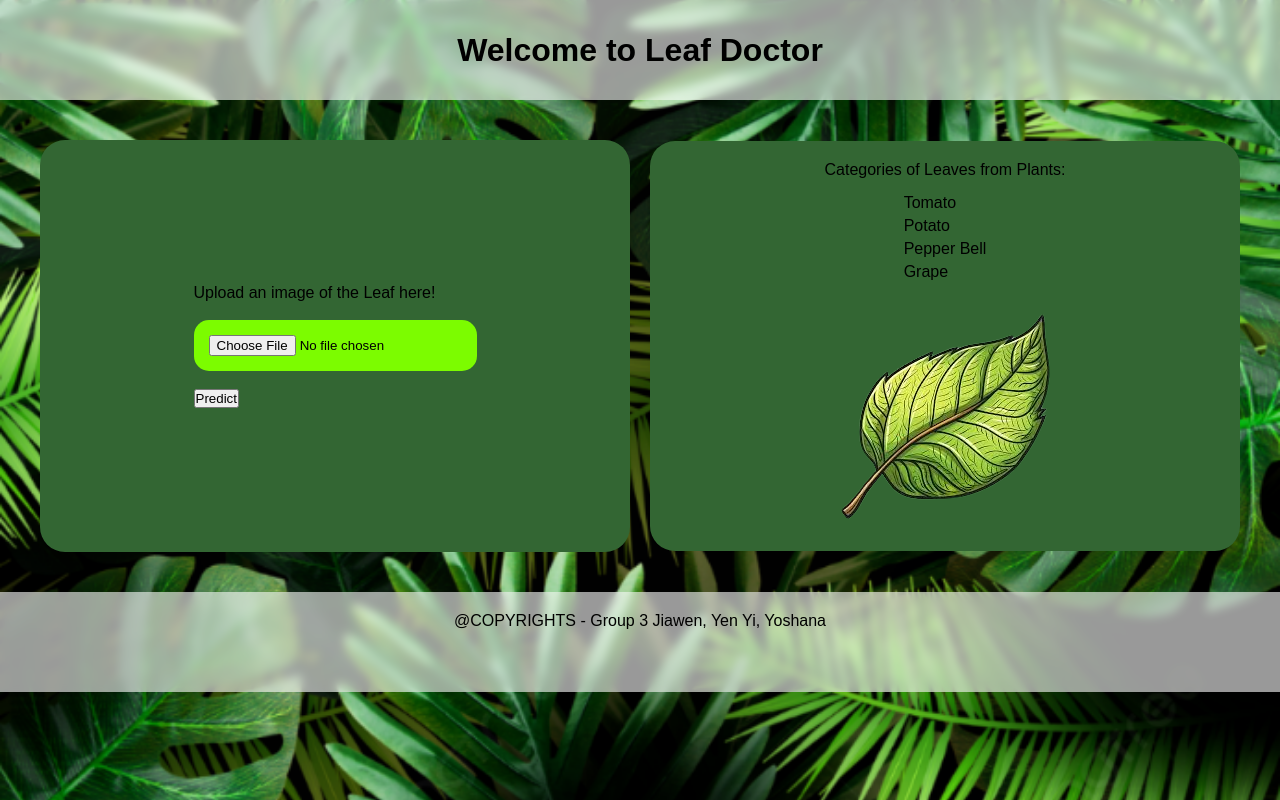
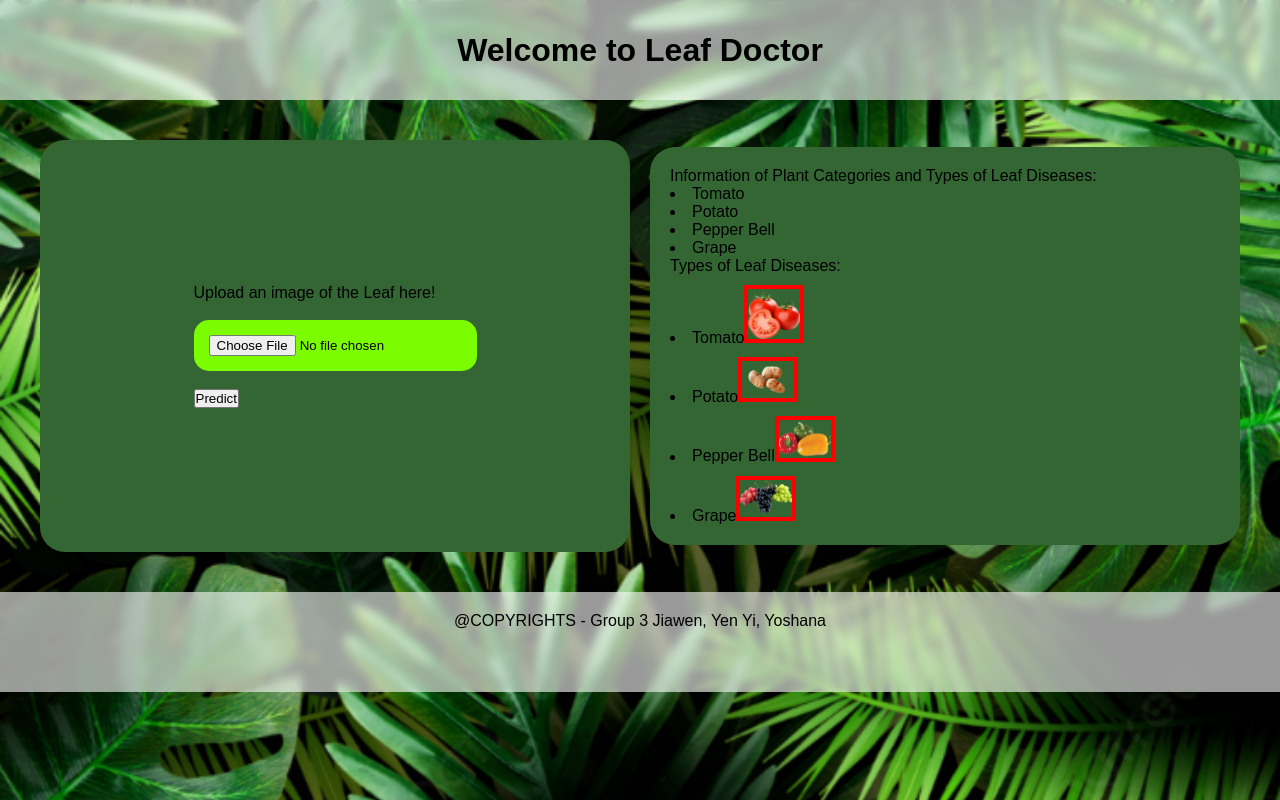
Before and after one commit to Yoshana18/Group3_PlantDisease, a Flask app: page / in a window 1280 px wide. Run offline with Flask 3, Linux system fonts and the light colour scheme.

Commit message:
a lot of changes

```diff
--- /dev/null
+++ b/templates/CSS/index.css
@@ -0,0 +1,120 @@
+* {
+        margin: 0px; padding: 0; box-sizing: border-box; }
+
+body {
+    width: 100%; margin: auto; font-family: Arial, sans-serif;
+    background: url('../image/Background.png') no-repeat center center fixed;
+    background-size: cover; }
+
+h1, .grid_3 {
+    background: rgba(255, 255, 255, 0.6); /* Light transparency */
+    backdrop-filter: blur(5px); /* Softens the background */
+    padding: 20px; text-align: center;
+    color: black; justify-content: center;}
+
+h1 {
+    display: flex; justify-content: center; align-items: center;
+    padding: 20px; color: black; text-align: center; }
+
+.Main_Container {
+    display: grid; grid-template-rows: 100px auto 100px; }
+
+/* Grid 2 - Main Content */
+.grid_2 {
+    display: flex; justify-content: space-between; align-items: center;
+    gap: 20px; padding: 40px; }
+
+/* Form container */
+.grid_2A {
+    display: flex; flex-direction: column; align-items: center;
+    justify-content: center; background-color: #336633; width: 50%;
+    height: 412px; padding: 20px; border-radius: 25px; }
+
+#imagePreview {
+    display: none; max-width: 300px; height: auto; border-radius: 4px;
+    padding: 5px; margin-top: 10px; }
+
+/* Categories Section */
+.grid_2B {
+    display: flex; flex-direction: column;
+    align-items: flex-start; /* Aligns content to the left */
+    background-color: #336633; width: 50%; padding: 20px;
+    border-radius: 25px;
+    justify-content: flex-start; /* Ensures the content starts at the top */ }
+
+ul {
+    text-decoration: none; list-style-type: none; padding: 10px; }
+
+ul li {
+    margin: 5px 0;}
+
+.grid_2B img {
+    max-width: 100%; height: auto; margin-top: 10px;
+    }
+
+.up_c
+{
+    background-color: #7CFC00; width: auto; height: auto;
+    justify-content: center; padding: 15px;  border-radius: 15px;}
+
+.body_img {
+    height: 60px; width: 60px; border: 4px red solid;
+}
+
+.popup {
+    display: none; /* Hidden by default */
+    position: fixed;
+    z-index: 1;
+    left: 0;
+    top: 0;
+    width: 100%;
+    height: 100%;
+    background-color: rgba(0, 0, 0, 0.8);
+    overflow: auto;
+    padding-top: 60px;
+}
+
+.popup-content {
+    background-color: #fff;
+    margin: 5% auto;
+    padding: 20px;
+    border: 1px solid #888;
+    width: 80%;
+    text-align: center;
+}
+
+.close-btn {
+    color: #aaa;
+    font-size: 40px;
+    font-weight: bold;
+    position: absolute;
+    top: 10px;
+    right: 25px;
+    cursor: pointer;
+}
+
+@media (max-width: 600px) {
+    .grid_2 {
+        flex-direction: column;
+        align-items: center;
+    }
+
+    .grid_2A, .grid_2B {
+        width: 90%;
+    }
+}
+@media (max-width: 1024px) {
+    body {
+        width: 100%;
+        padding: 0 10px;
+    }
+
+    .grid_2 {
+        flex-direction: column;
+        align-items: center;
+    }
+
+    .grid_2A, .grid_2B {
+        width: 80%;
+    }
+}
--- a/templates/index.html
+++ b/templates/index.html
@@ -3,91 +3,7 @@
 <head>
     <meta charset="UTF-8">
     <title>Leaf-Home</title>
-
-    <style>
-        * {
-            margin: 0; padding: 0; box-sizing: border-box; }
-
-        body {
-            width: 100%; margin: auto; font-family: Arial, sans-serif;
-            background: url('image/Background.png') no-repeat center center fixed;
-            background-size: cover; }
-
-        h1, .grid_3 {
-            background: rgba(255, 255, 255, 0.6); /* Light transparency */
-            backdrop-filter: blur(5px); /* Softens the background */
-            padding: 20px; text-align: center;
-            color: black; justify-content: center;}
-
-        h1 {
-            display: flex; justify-content: center; align-items: center;
-            padding: 20px; color: black; text-align: center; }
-
-        .Main_Container {
-            display: grid; grid-template-rows: 100px auto 100px; }
-
-        /* Grid 2 - Main Content */
-        .grid_2 {
-            display: flex; justify-content: space-between; align-items: center;
-            gap: 20px; padding: 40px; }
-
-        /* Form container */
-        .grid_2A {
-            display: flex; flex-direction: column; align-items: center;
-            justify-content: center; background-color: #336633; width: 50%;
-            height: 412px; padding: 20px; border-radius: 25px; }
-
-        #imagePreview {
-            display: none; max-width: 300px; height: auto; border-radius: 4px;
-            padding: 5px; margin-top: 10px; }
-
-        /* Categories Section */
-        .grid_2B {
-            display: flex; flex-direction: column; align-items: center;
-            justify-content: center; background-color: #336633;
-            width: 50%; padding: 20px; border-radius: 25px; }
-
-        ul {
-            text-decoration: none; list-style-type: none; padding: 10px; }
-
-        ul li {
-            margin: 5px 0;}
-
-        .grid_2B img {
-            max-width: 100%; height: auto; margin-top: 10px; }
-
-        .up_c
-        {
-            background-color: #7CFC00; width: auto; height: auto;
-            justify-content: center; padding: 15px;  border-radius: 15px;}
-
-        @media (max-width: 600px) {
-            .grid_2 {
-                flex-direction: column;
-                align-items: center;
-            }
-
-            .grid_2A, .grid_2B {
-                width: 90%;
-            }
-        }
-        @media (max-width: 1024px) {
-            body {
-                width: 100%;
-                padding: 0 10px;
-            }
-
-            .grid_2 {
-                flex-direction: column;
-                align-items: center;
-            }
-
-            .grid_2A, .grid_2B {
-                width: 80%;
-            }
-        }
-
-    </style>
+    <link rel="stylesheet" href="CSS/index.css">
 </head>
 
 <body>
@@ -113,16 +29,73 @@
                 </form>
             </section>
 
-            <!-- Categories Section -->
+            <!-- Information Section -->
             <section class="grid_2B">
-                <p>Categories of Leaves from Plants:</p>
-                <ul>
-                    <li>Tomato</li>
-                    <li>Potato</li>
-                    <li>Pepper Bell</li>
-                    <li>Grape</li>
-                </ul>
-                <img src="Image/Leaf.png" alt="leaf">
+                <div class="grid_2B_1">
+                    <p>Information of Plant Categories and Types of Leaf Diseases:</p>
+                    <div>
+                        <li>Tomato</li>
+                        <li>Potato</li>
+                        <li>Pepper Bell</li>
+                        <li>Grape</li>
+                    </div>
+                </div>
+
+                <div class="grid_2B_2">
+                    <p>Types of Leaf Diseases:</p>
+                </div>
+
+                <section>
+
+                </section>
+
+                <section>
+                    <li>Tomato<img src="image/Tomato.png" alt="tomato" class="body_img" onclick="openPopup()"></li>
+                    <nav class="popup">
+                        <div class="popup-content">
+                            <span class="close-btn" onclick="closePopup()">×</span>
+                            <img src="templates/image/Background.png" alt="Popup Image">
+                            <p>This is some text about the image.</p>
+                        </div>
+                    </nav>
+                </section>
+
+                <section>
+                    <li>Potato<img src="image/Potato.png" alt="potato" class="body_img" onclick="openPopup()"></li>
+                    <nav class="popup">
+                        <div class="popup-content">
+                            <span class="close-btn" onclick="closePopup()">×</span>
+                            <img src="templates/image/Background.png" alt="Popup Image">
+                            <p>This is some text about the image.</p>
+                        </div>
+                    </nav>
+                </section>
+
+                <section>
+                    <li>Pepper Bell<img src="image/Pepper_Bell.png" alt="pepper bell" class="body_img" onclick="openPopup()"></li>
+                    <nav class="popup">
+                        <div class="popup-content">
+                            <span class="close-btn" onclick="closePopup()">×</span>
+                            <img src="templates/image/Background.png" alt="Popup Image">
+                            <p>This is some text about the image.</p>
+                        </div>
+                    </nav>
+
+                </section>
+
+                <section>
+                    <li>Grape<img src="image/Grape.png" alt="grape" class="body_img" onclick="openPopup()"></li>
+                    <nav class="popup">
+                        <div class="popup-content">
+                            <span class="close-btn" onclick="closePopup()">×</span>
+                            <img src="templates/image/Background.png" alt="Popup Image">
+                            <p>This is some text about the image.</p>
+                        </div>
+                    </nav>
+
+                </section>
+
+
             </section>
         </div>
 
@@ -145,6 +118,12 @@
                 reader.readAsDataURL(file);
             }
         }
+
+        function openPopup() {
+            document.getElementById("popup").style.display = "block"; }
+
+        function closePopup() {
+            document.getElementById("popup").style.display = "none"; }
     </script>
 </body>
 </html>
```
Also changed, not shown: try.html (added, +97 -0 lines), templates/image/Grape.png (added), templates/image/Pepper_Bell.png (added), templates/image/Potato.png (added), templates/image/Tomato.png (added).
